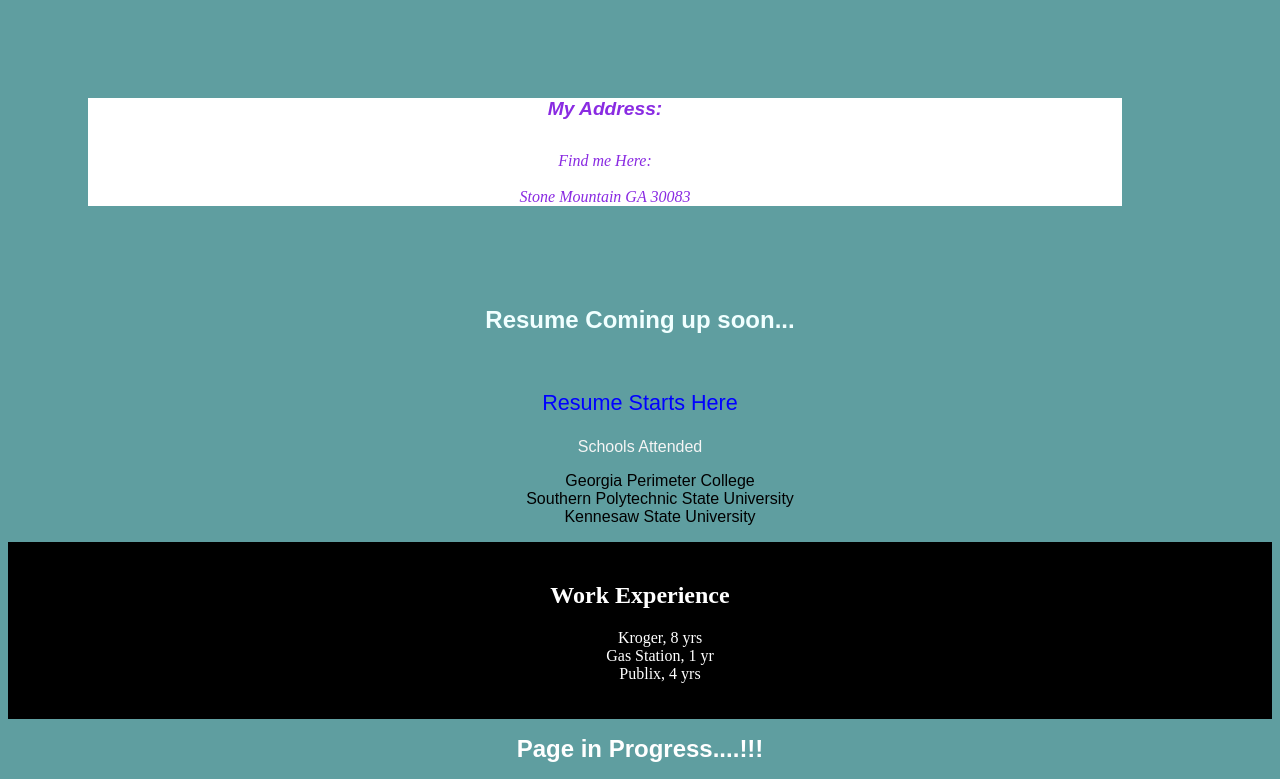
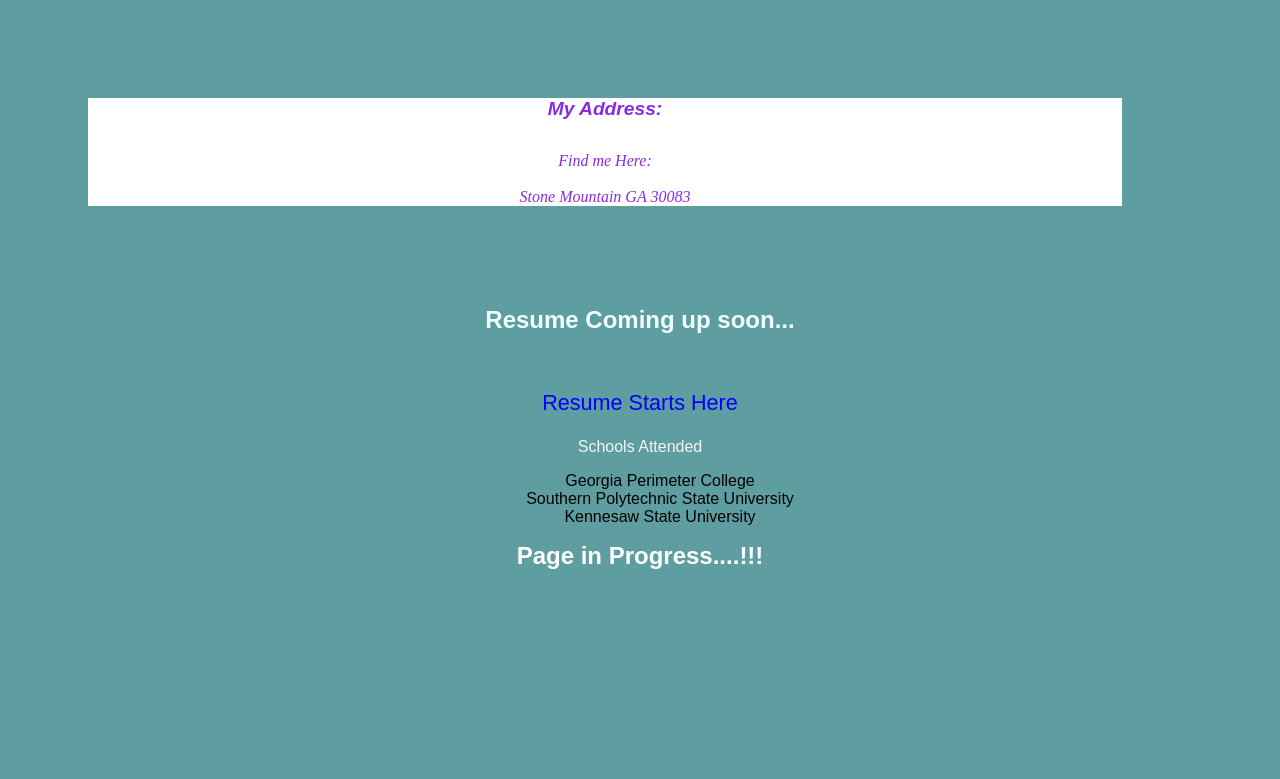
Before and after one commit to dejan2010/dejan2010.github.io, a plain HTML site: page index.html in a window 1280 px wide. Shown: the part 505-1284 px from the top of the page. After the commit the page ends 1091 px from the top, so only its background shows below. Drawn offline with Linux system fonts and the light colour scheme.

Commit message:
Update index.html

```diff
--- a/index.html
+++ b/index.html
@@ -110,15 +110,6 @@ Stone Mountain GA 30083 <br>
   <li>Southern Polytechnic State University</li>
   <li>Kennesaw State University</li>
 </ul>
-<div style="background-color:black; color:white; padding:20px">
-
-<h2 style="text-align: center">Work Experience</h2>
-    <ul style="list-style-type:none; text-align:center">
-  <li>Kroger, 8 yrs</li>
-  <li>Gas Station, 1 yr</li>
-  <li>Publix, 4 yrs</li>
-</ul>
-</div>
 
 <h1 style="text-align:center; font-family:fantasy; font-size:150%; color:white">Page in Progress....!!! </h1>
 </body>
```
